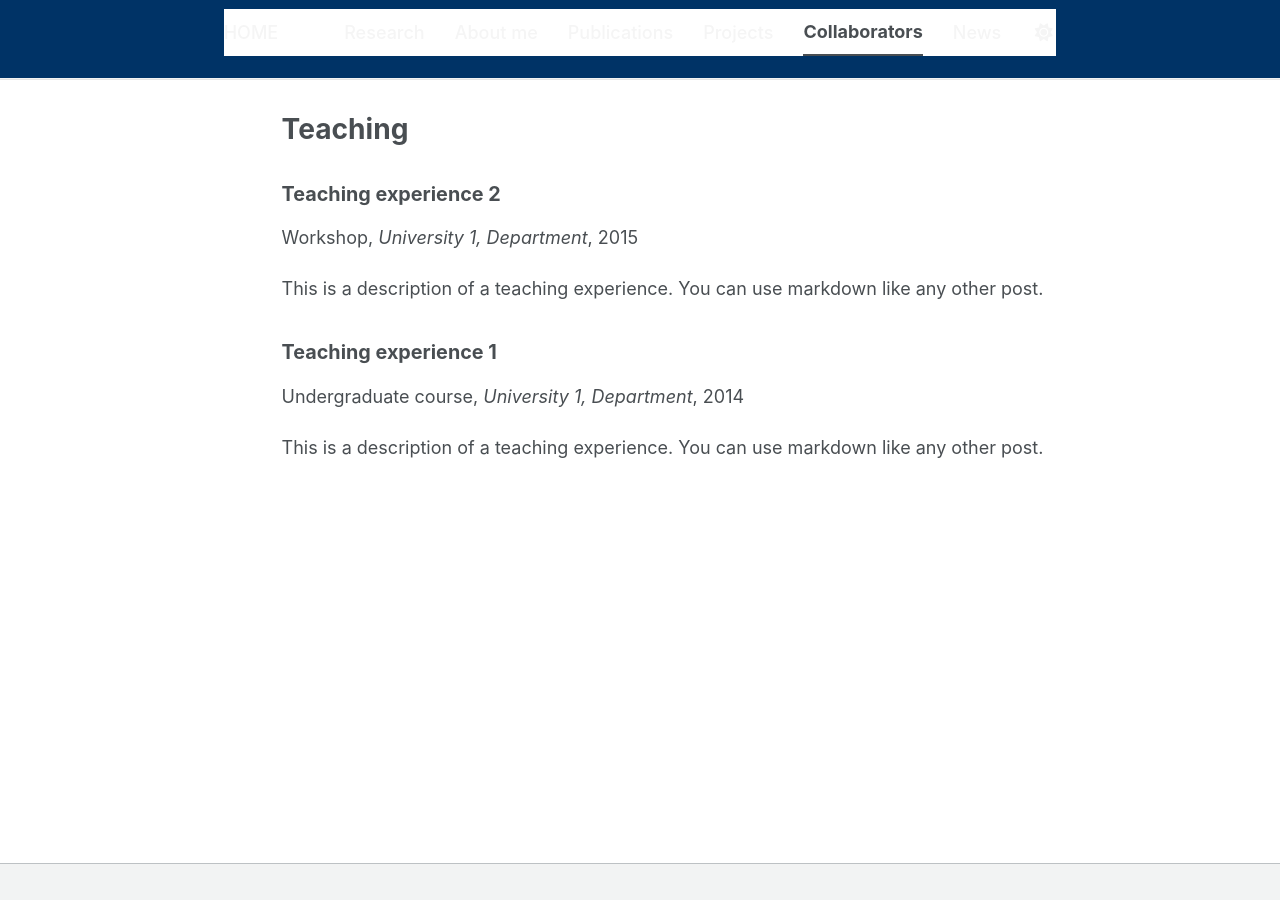
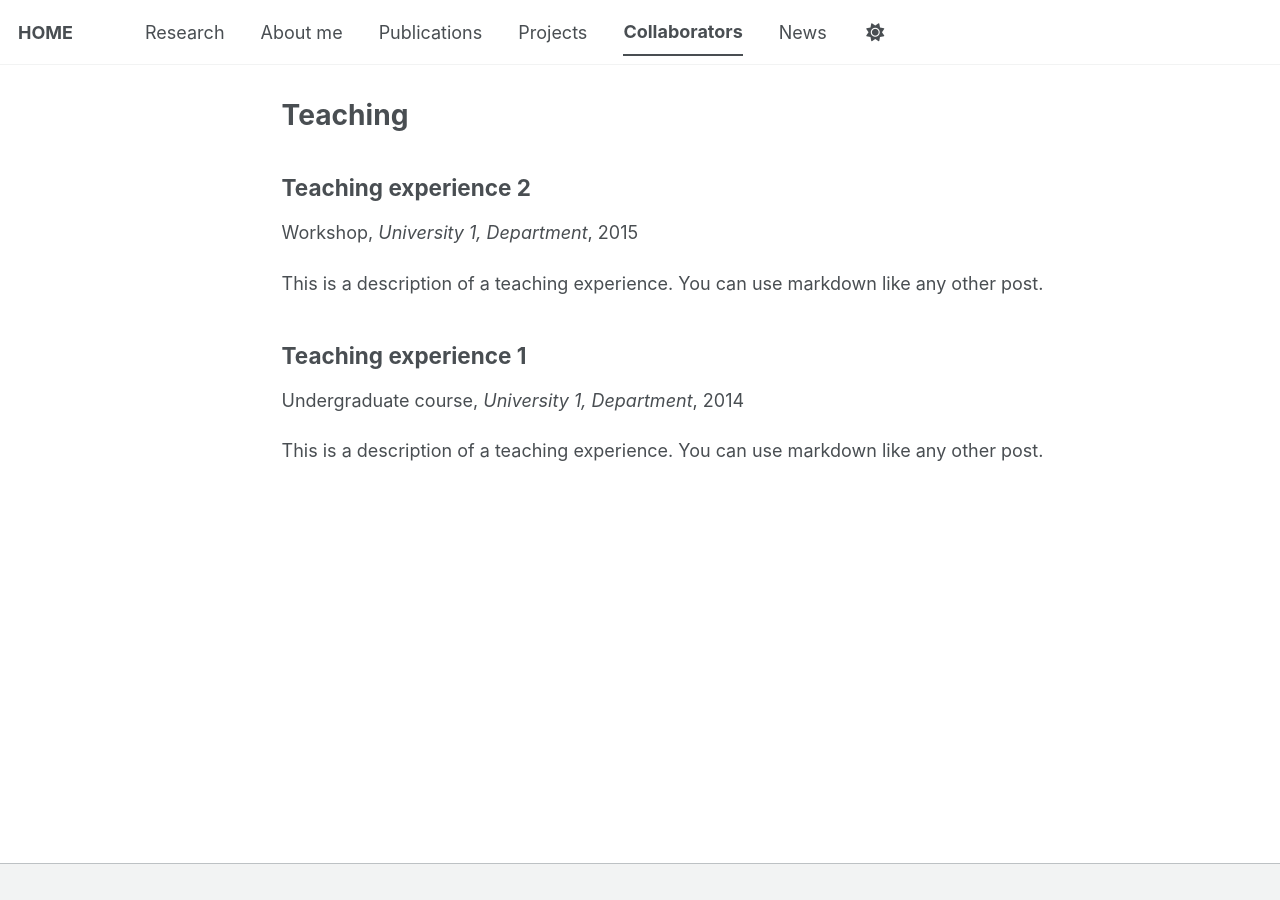
Before and after one commit to liangjiaxu-research/liangjiaxu-research.github.io, a Jekyll site: the page built from _pages/teaching.html, in a window 1280 px wide. Built offline with Jekyll 4.4.1, drawn with Linux system fonts in a browser that asks for light colours; a script bundle is joined from its source files by our own code; library files that are not in the unit come from our copies.

Commit message:
Update main.scss

```diff
--- a/assets/css/main.scss
+++ b/assets/css/main.scss
@@ -41,119 +41,3 @@
     "vendor/font-awesome/solid",
     "vendor/font-awesome/brands"
 ;
-
-#首页图片设置
-.page__hero--overlay {
-    min-height: 50vh;
-    display: flex;
-    align-items: center;
-    max-width: 1200px;
-    padding-top: 80px;
-}
-
-#首页卡片设置
-.carousel-wrapper {
-    display: flex;
-    align-items: center;
-    gap: 1rem;
-}
-
-.carousel-btn {
-    border: none;
-    background: #f5f5f5;
-    width: 45px;
-    height: 45px;
-    border-radius: 50%;
-    cursor: pointer;
-    font-size: 24px;
-}
-
-.featured-grid {
-    display: flex;
-    gap: 2rem;
-    overflow: hidden;
-    flex: 1;
-    scroll-behavior: auto;
-    transition: transform 0.4s cubic-bezier(0.22,1,0.36,1);
-}
-
-.featured-card {
-    flex: 0 0 350px;
-    border: 1px solid #ddd;
-    border-radius: 10px;
-    overflow: hidden;
-    background: white;
-    transition: transform 0.2s ease,
-                box-shadow 0.3s ease;
-}
-
-.featured-card img {
-    width: 100%;
-    height: auto;
-    object-fit: contain;
-    display: block;
-}
-
-.featured-card:hover {
-    transform: translateY(-8px);
-    box-shadow: 0 8px 24px rgba(0,0,0,0.15);
-}
-
-.card-link {
-    text-decoration: none;
-    color: inherit;
-}
-
-#去除Publication中题目的超链接
-.archive__item:hover .archive__item-title {
-    text-decoration: none !important;
-    border-bottom: none !important;
-    box-shadow: none !important;
-}
-
-.archive__item-title {
-    font-size: 1.1em;
-    text-decoration: none !important;
-    border-bottom: none !important;
-    box-shadow: none !important;
-}
-
-#整体页面设置
-body {
-    background-image: url('/images/bg.jpg');
-    background-size: cover;
-    background: #f5f5f5;
-    background-attachment: fixed;
-}
-
-.masthead {
-    background: transparent;
-    background-color: #003366 !important;
-    min-height: 80px;
-    border-bottom: 1px solid #e5e5e5;
-    position: fixed;
-    top: 0;
-    width: 100%;
-    z-index: 999;
-}
-
-.greedy-nav {
-    background: #003366;
-    display: flex;
-    align-items: center;
-    justify-content: center;
-}
-
-.greedy-nav a {
-    color: #f5f5f5;
-    font-size: 18px;
-    font-weight: 500;
-    font-family: "Inter", sans-serif;
-    margin-left: 20px;
-    margin-right: 20px;
-    margin: 0 15px;
-}
-
-.greedy-nav a:hover {
-    color: #003366;
-}
```
